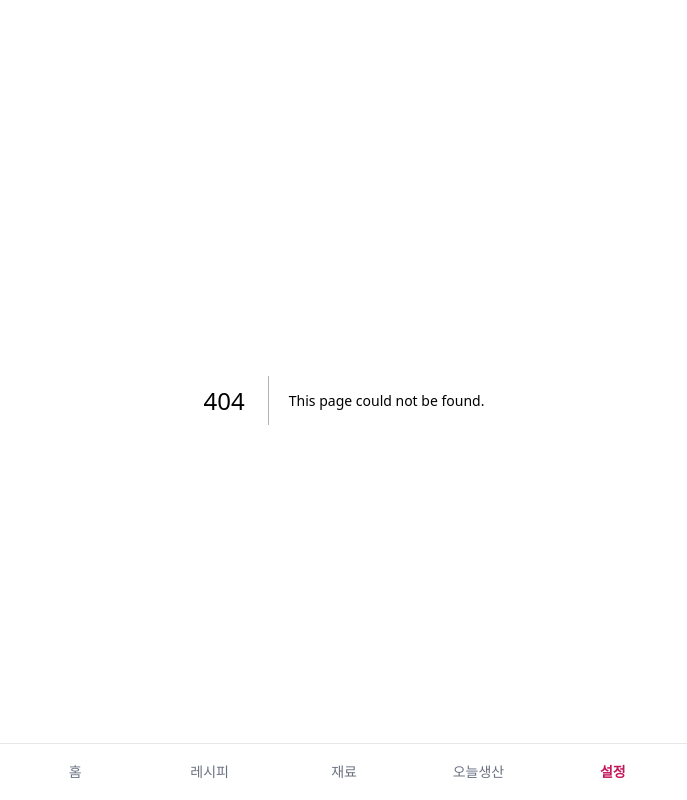
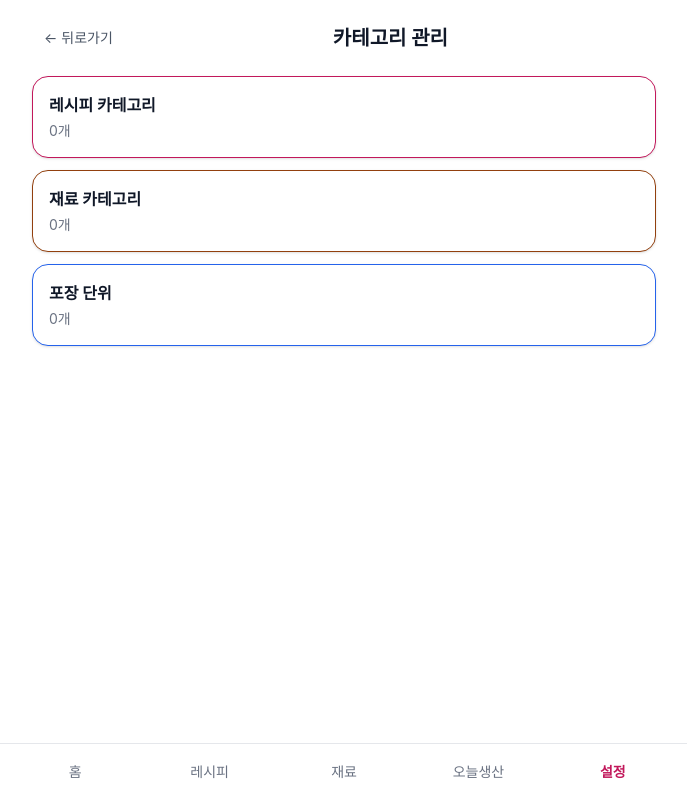
Before and after one commit to queuewon/daaram-pwa, a Next.js app: page /settings/categories in a window 1280 px wide. Before the commit this address had no page. Shown: the whole page, without its empty margins (296-983 px from the left). Built offline with nearby package versions, Linux system fonts and the light colour scheme.

Commit message:
feat: 라벨 색상 — 프리셋 팔레트 + 커스텀 지정

```diff
--- /dev/null
+++ b/app/settings/ColorSwatchPicker.tsx
@@ -0,0 +1,55 @@
+"use client";
+
+import { CATEGORY_COLOR_PRESETS } from "@/lib/domain/labelColor";
+
+interface ColorSwatchPickerProps {
+  value: string;
+  onChange: (colorHex: string) => void;
+}
+
+function hexEquals(value: string, presetHex: string): boolean {
+  return value.toLowerCase() === presetHex.toLowerCase();
+}
+
+export function ColorSwatchPicker({ value, onChange }: ColorSwatchPickerProps) {
+  const isCustom = !CATEGORY_COLOR_PRESETS.some((preset) => hexEquals(value, preset));
+
+  return (
+    <div className="flex flex-wrap items-center gap-2">
+      {CATEGORY_COLOR_PRESETS.map((presetHex) => {
+        const selected = hexEquals(value, presetHex);
+        return (
+          <button
+            key={presetHex}
+            type="button"
+            aria-label={`색상 ${presetHex} 선택`}
+            aria-pressed={selected}
+            onClick={() => onChange(presetHex)}
+            className={`h-8 w-8 shrink-0 rounded-full border-2 ${
+              selected ? "border-gray-900" : "border-transparent"
+            }`}
+            style={{ backgroundColor: presetHex }}
+          />
+        );
+      })}
+
+      <input
+        type="color"
+        aria-label="직접 선택"
+        value={value}
+        onChange={(e) => onChange(e.target.value)}
+        className={`h-8 w-8 shrink-0 rounded-full border-2 p-0 ${
+          isCustom ? "border-gray-900" : "border-transparent"
+        }`}
+      />
+      <input
+        type="text"
+        aria-label="색상 hex 직접 입력"
+        value={value}
+        onChange={(e) => onChange(e.target.value)}
+        placeholder="#RRGGBB"
+        className="w-28"
+      />
+    </div>
+  );
+}
--- a/app/settings/LabelManager.tsx
+++ b/app/settings/LabelManager.tsx
@@ -7,6 +7,7 @@ import { Card } from "@/components/ui/Card";
 import { Badge } from "@/components/ui/Badge";
 import { EmptyState } from "@/components/ui/EmptyState";
 import { ConfirmDialog } from "@/components/ui/ConfirmDialog";
+import { ColorSwatchPicker } from "./ColorSwatchPicker";
 
 const DEFAULT_COLOR = "#9ca3af";
 
@@ -17,7 +18,7 @@ interface Label<TId> {
 }
 
 interface LabelManagerProps<L extends Label<TId>, TId extends string> {
-  title: string;
+  title?: string;
   items: L[];
   loadItems: () => void;
   saveLabel: (input: { id: TId | null; form: unknown }) => Promise<Result<L, SaveLabelError>>;
@@ -39,7 +40,7 @@ export default function LabelManager<L extends Label<TId>, TId extends string>({
 
   return (
     <section>
-      <h2>{title}</h2>
+      {title && <h2>{title}</h2>}
 
       {items.length === 0 ? (
         <EmptyState title="아직 등록된 항목이 없습니다" subtitle="아래에서 새로 추가해 보세요" />
@@ -83,6 +84,7 @@ interface LabelRowProps {
 function LabelRow({ item, onSave, onRemove }: LabelRowProps) {
   const [name, setName] = useState(item.name);
   const [colorHex, setColorHex] = useState(item.colorHex);
+  const [colorPickerOpen, setColorPickerOpen] = useState(false);
   const [errorMessage, setErrorMessage] = useState<string | null>(null);
   const [isSaving, setIsSaving] = useState(false);
 
@@ -98,21 +100,21 @@ function LabelRow({ item, onSave, onRemove }: LabelRowProps) {
 
   return (
     <li>
-      <Card accent="neutral" className="flex items-center gap-2">
+      <Card accent="neutral" className="space-y-2">
+        <div className="flex items-center gap-2">
           <input value={name} onChange={(e) => setName(e.target.value)} className="flex-1" />
-        <input
-          type="color"
-          value={colorHex}
-          onChange={(e) => setColorHex(e.target.value)}
-          aria-label="색상"
-        />
           <Badge label={name || item.name} colorHex={colorHex} />
+          <button type="button" onClick={() => setColorPickerOpen((open) => !open)}>
+            색상 변경
+          </button>
           <button type="button" onClick={handleSave} disabled={isSaving}>
             저장
           </button>
           <button type="button" onClick={onRemove}>
             삭제
           </button>
+        </div>
+        {colorPickerOpen && <ColorSwatchPicker value={colorHex} onChange={setColorHex} />}
         {errorMessage && <span className="text-sm text-red-700">{errorMessage}</span>}
       </Card>
     </li>
@@ -143,22 +145,19 @@ function AddLabelRow({ onSave }: AddLabelRowProps) {
   }
 
   return (
-    <div className="flex items-center gap-2 pt-2">
+    <div className="space-y-2 pt-2">
+      <div className="flex items-center gap-2">
         <input
           value={name}
           onChange={(e) => setName(e.target.value)}
           placeholder="새 이름"
           className="flex-1"
         />
-      <input
-        type="color"
-        value={colorHex}
-        onChange={(e) => setColorHex(e.target.value)}
-        aria-label="색상"
-      />
         <button type="button" onClick={handleAdd} disabled={isSaving}>
           추가
         </button>
+      </div>
+      <ColorSwatchPicker value={colorHex} onChange={setColorHex} />
       {errorMessage && <span className="text-sm text-red-700">{errorMessage}</span>}
     </div>
   );
--- /dev/null
+++ b/app/settings/categories/ingredient/page.tsx
@@ -0,0 +1,24 @@
+"use client";
+
+import { useIngredientCategoryStore } from "@/store/labelStores";
+import { PageHeader } from "@/components/ui/PageHeader";
+import LabelManager from "../../LabelManager";
+
+export default function IngredientCategoriesPage() {
+  const items = useIngredientCategoryStore((s) => s.items);
+  const loadItems = useIngredientCategoryStore((s) => s.loadItems);
+  const saveLabel = useIngredientCategoryStore((s) => s.saveLabel);
+  const removeLabel = useIngredientCategoryStore((s) => s.removeLabel);
+
+  return (
+    <main>
+      <PageHeader title="재료 카테고리" />
+      <LabelManager
+        items={items}
+        loadItems={loadItems}
+        saveLabel={saveLabel}
+        removeLabel={removeLabel}
+      />
+    </main>
+  );
+}
--- /dev/null
+++ b/app/settings/categories/package-unit/page.tsx
@@ -0,0 +1,24 @@
+"use client";
+
+import { usePackageUnitStore } from "@/store/labelStores";
+import { PageHeader } from "@/components/ui/PageHeader";
+import LabelManager from "../../LabelManager";
+
+export default function PackageUnitsPage() {
+  const items = usePackageUnitStore((s) => s.items);
+  const loadItems = usePackageUnitStore((s) => s.loadItems);
+  const saveLabel = usePackageUnitStore((s) => s.saveLabel);
+  const removeLabel = usePackageUnitStore((s) => s.removeLabel);
+
+  return (
+    <main>
+      <PageHeader title="포장 단위" />
+      <LabelManager
+        items={items}
+        loadItems={loadItems}
+        saveLabel={saveLabel}
+        removeLabel={removeLabel}
+      />
+    </main>
+  );
+}
--- /dev/null
+++ b/app/settings/categories/page.tsx
@@ -0,0 +1,73 @@
+"use client";
+
+import { useEffect } from "react";
+import Link from "next/link";
+import {
+  useIngredientCategoryStore,
+  usePackageUnitStore,
+  useRecipeCategoryStore,
+} from "@/store/labelStores";
+import { PageHeader } from "@/components/ui/PageHeader";
+import { Card, type CardAccent } from "@/components/ui/Card";
+
+interface CategoryEntry {
+  href: string;
+  title: string;
+  count: number;
+  accent: CardAccent;
+}
+
+export default function CategoriesPage() {
+  const recipeCategories = useRecipeCategoryStore((s) => s.items);
+  const loadRecipeCategories = useRecipeCategoryStore((s) => s.loadItems);
+  const ingredientCategories = useIngredientCategoryStore((s) => s.items);
+  const loadIngredientCategories = useIngredientCategoryStore((s) => s.loadItems);
+  const packageUnits = usePackageUnitStore((s) => s.items);
+  const loadPackageUnits = usePackageUnitStore((s) => s.loadItems);
+
+  useEffect(() => {
+    loadRecipeCategories();
+    loadIngredientCategories();
+    loadPackageUnits();
+  }, [loadRecipeCategories, loadIngredientCategories, loadPackageUnits]);
+
+  const entries: CategoryEntry[] = [
+    {
+      href: "/settings/categories/recipe",
+      title: "레시피 카테고리",
+      count: recipeCategories.length,
+      accent: "brand",
+    },
+    {
+      href: "/settings/categories/ingredient",
+      title: "재료 카테고리",
+      count: ingredientCategories.length,
+      accent: "ingredient",
+    },
+    {
+      href: "/settings/categories/package-unit",
+      title: "포장 단위",
+      count: packageUnits.length,
+      accent: "data",
+    },
+  ];
+
+  return (
+    <main>
+      <PageHeader title="카테고리 관리" />
+
+      <ul className="space-y-3">
+        {entries.map((entry) => (
+          <li key={entry.href}>
+            <Link href={entry.href}>
+              <Card accent={entry.accent} className="space-y-1">
+                <p className="font-bold">{entry.title}</p>
+                <p className="text-sm text-gray-500">{entry.count}개</p>
+              </Card>
+            </Link>
+          </li>
+        ))}
+      </ul>
+    </main>
+  );
+}
--- /dev/null
+++ b/app/settings/categories/recipe/page.tsx
@@ -0,0 +1,24 @@
+"use client";
+
+import { useRecipeCategoryStore } from "@/store/labelStores";
+import { PageHeader } from "@/components/ui/PageHeader";
+import LabelManager from "../../LabelManager";
+
+export default function RecipeCategoriesPage() {
+  const items = useRecipeCategoryStore((s) => s.items);
+  const loadItems = useRecipeCategoryStore((s) => s.loadItems);
+  const saveLabel = useRecipeCategoryStore((s) => s.saveLabel);
+  const removeLabel = useRecipeCategoryStore((s) => s.removeLabel);
+
+  return (
+    <main>
+      <PageHeader title="레시피 카테고리" />
+      <LabelManager
+        items={items}
+        loadItems={loadItems}
+        saveLabel={saveLabel}
+        removeLabel={removeLabel}
+      />
+    </main>
+  );
+}
--- a/app/settings/page.tsx
+++ b/app/settings/page.tsx
@@ -1,53 +1,20 @@
 "use client";
 
-import {
-  useIngredientCategoryStore,
-  usePackageUnitStore,
-  useRecipeCategoryStore,
-} from "@/store/labelStores";
-import LabelManager from "./LabelManager";
+import Link from "next/link";
 import { PageHeader } from "@/components/ui/PageHeader";
+import { Card } from "@/components/ui/Card";
 
 export default function SettingsPage() {
-  const recipeCategories = useRecipeCategoryStore((s) => s.items);
-  const loadRecipeCategories = useRecipeCategoryStore((s) => s.loadItems);
-  const saveRecipeCategory = useRecipeCategoryStore((s) => s.saveLabel);
-  const removeRecipeCategory = useRecipeCategoryStore((s) => s.removeLabel);
-
-  const ingredientCategories = useIngredientCategoryStore((s) => s.items);
-  const loadIngredientCategories = useIngredientCategoryStore((s) => s.loadItems);
-  const saveIngredientCategory = useIngredientCategoryStore((s) => s.saveLabel);
-  const removeIngredientCategory = useIngredientCategoryStore((s) => s.removeLabel);
-
-  const packageUnits = usePackageUnitStore((s) => s.items);
-  const loadPackageUnits = usePackageUnitStore((s) => s.loadItems);
-  const savePackageUnit = usePackageUnitStore((s) => s.saveLabel);
-  const removePackageUnit = usePackageUnitStore((s) => s.removeLabel);
-
   return (
     <main>
       <PageHeader title="설정" />
-      <LabelManager
-        title="레시피 카테고리"
-        items={recipeCategories}
-        loadItems={loadRecipeCategories}
-        saveLabel={saveRecipeCategory}
-        removeLabel={removeRecipeCategory}
-      />
-      <LabelManager
-        title="재료 카테고리"
-        items={ingredientCategories}
-        loadItems={loadIngredientCategories}
-        saveLabel={saveIngredientCategory}
-        removeLabel={removeIngredientCategory}
-      />
-      <LabelManager
-        title="포장단위"
-        items={packageUnits}
-        loadItems={loadPackageUnits}
-        saveLabel={savePackageUnit}
-        removeLabel={removePackageUnit}
-      />
+
+      <Link href="/settings/categories">
+        <Card accent="neutral" className="space-y-1">
+          <p className="font-bold">카테고리 관리</p>
+          <p className="text-sm text-gray-500">레시피 카테고리 · 재료 카테고리 · 포장 단위</p>
+        </Card>
+      </Link>
     </main>
   );
 }
--- a/lib/domain/labelColor.ts
+++ b/lib/domain/labelColor.ts
@@ -6,6 +6,19 @@ export interface LabelColorScheme {
 }
 
 const HEX_PATTERN = /^#[0-9a-fA-F]{6}$/;
+
+export const CATEGORY_COLOR_PRESETS: readonly string[] = [
+  "#C2185B",
+  "#0369A1",
+  "#166534",
+  "#854D0E",
+  "#6D28D9",
+  "#78350F",
+  "#B91C1C",
+  "#0F766E",
+  "#3730A3",
+  "#1F2937",
+];
 
 const BACKGROUND_LIGHTNESS = 0.94;
 const TEXT_LIGHTNESS = 0.25;
```
Also changed, not shown: 2 other files (tests, documents, lock files or other folders). Lines whose indentation alone changed are shown as unchanged.
